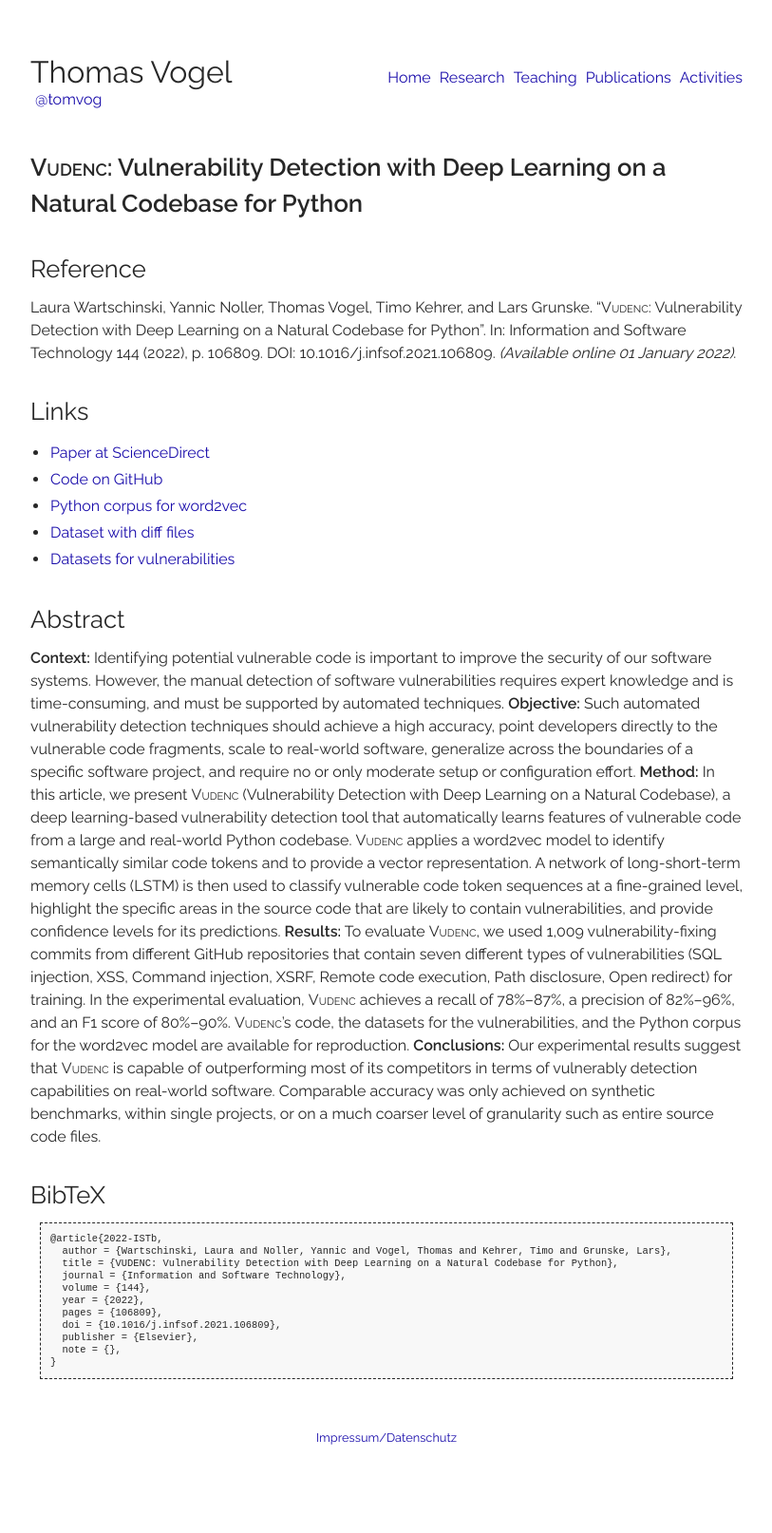
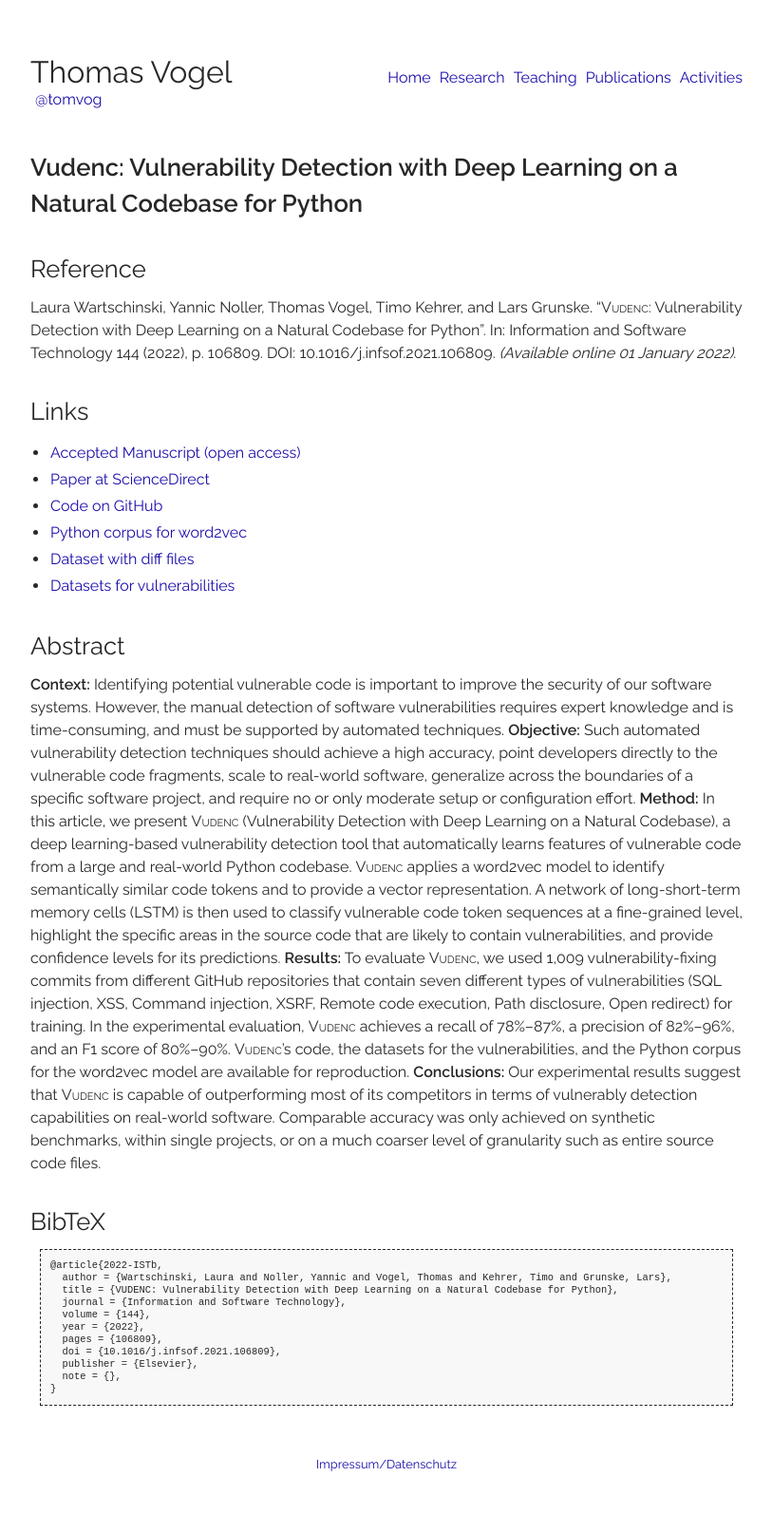
Before and after one commit to thomas-vogel/thomas-vogel.github.io, a Jekyll site: the page built from _pages/publications/2022-ISTb.md, in a window 1280 px wide. Shown: the whole page at 95% size, without its empty margins (233-1046 px from the left). Built offline with Jekyll 4.4.1, drawn with Linux system fonts in a browser that asks for light colours; before the commit the page ends 1586 px from its top, so only the background shows below that.

Commit message:
Add arxiv link.

```diff
--- a/_pages/publications/2022-ISTb.md
+++ b/_pages/publications/2022-ISTb.md
@@ -1,5 +1,5 @@
 ---
-title: <span style="font-variant:small-caps;">Vudenc</span>&#058; Vulnerability Detection with Deep Learning on a Natural Codebase for Python
+title: Vudenc&#058; Vulnerability Detection with Deep Learning on a Natural Codebase for Python
 permalink: publications/2022-ISTb.html
 layout: page
 ---
@@ -8,6 +8,7 @@ layout: page
 Laura Wartschinski, Yannic Noller, Thomas Vogel, Timo Kehrer, and Lars Grunske. "<span style="font-variant:small-caps;">Vudenc</span>: Vulnerability Detection with Deep Learning on a Natural Codebase for Python". In: Information and Software Technology 144 (2022), p. 106809. DOI: 10.1016/j.infsof.2021.106809. _(Available online 01 January 2022)_.
 
 ## Links
+* [Accepted Manuscript (open access)](https://arxiv.org/abs/2201.08441){:target="_blank"}
 * [Paper at ScienceDirect](https://doi.org/10.1016/j.infsof.2021.106809){:target="_blank"}
 * [Code on GitHub](https://github.com/LauraWartschinski/VulnerabilityDetection){:target="_blank"}
 * [Python corpus for word2vec](https://doi.org/10.5281/zenodo.3559480){:target="_blank"}
```
